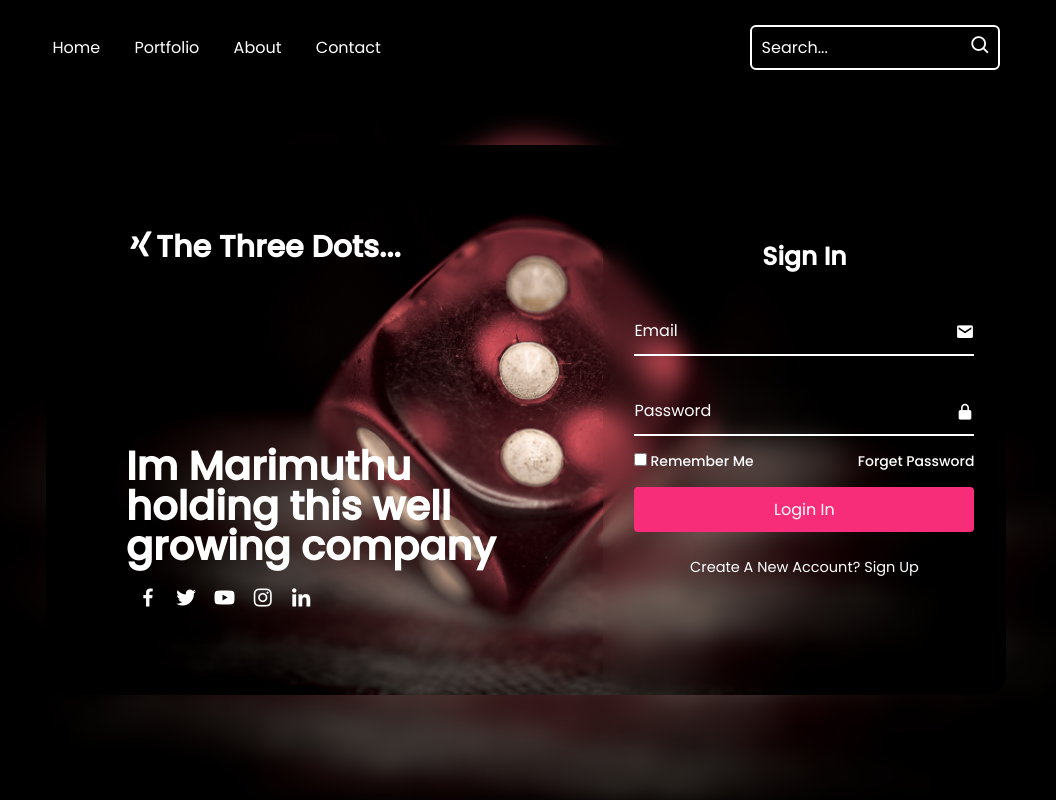
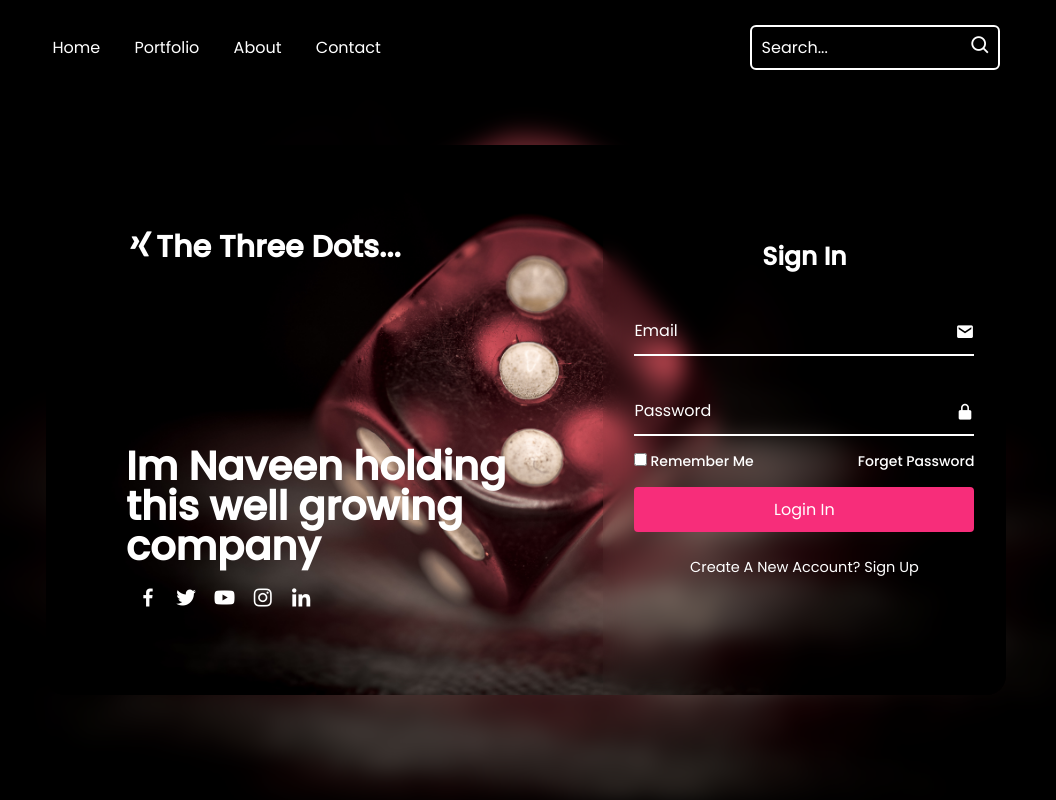
Before and after one commit to NaveenShakar/ADP-main-project, a plain HTML site: page index.html in a window 1280 px wide. Shown: the whole page, without its empty margins (114-1170 px from the left). Drawn offline with nearby package versions, Linux system fonts and the light colour scheme.

Commit message:
Update index.html

```diff
--- a/index.html
+++ b/index.html
@@ -26,7 +26,7 @@
         <div class="item">
             <h2 class="logo"><i class='bx bxl-xing'></i>The Three Dots...</h2>
             <div class="text-item">
-                <h2>Im Marimuthu holding this well growing company <br><span>
+                <h2>Im Naveen holding this well growing company <br><span>
 
                 </span></h2>
                 <p></p>
```
